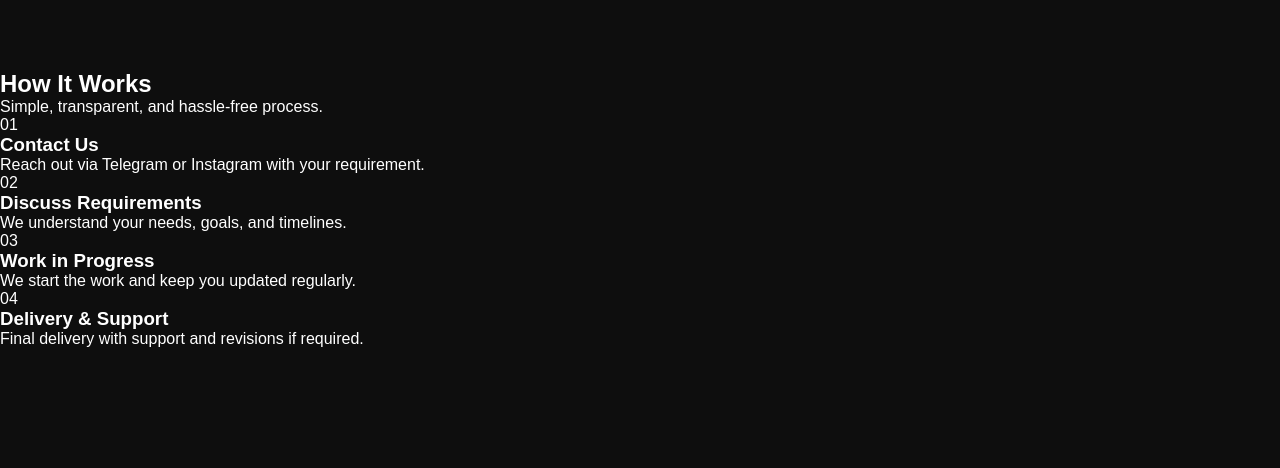
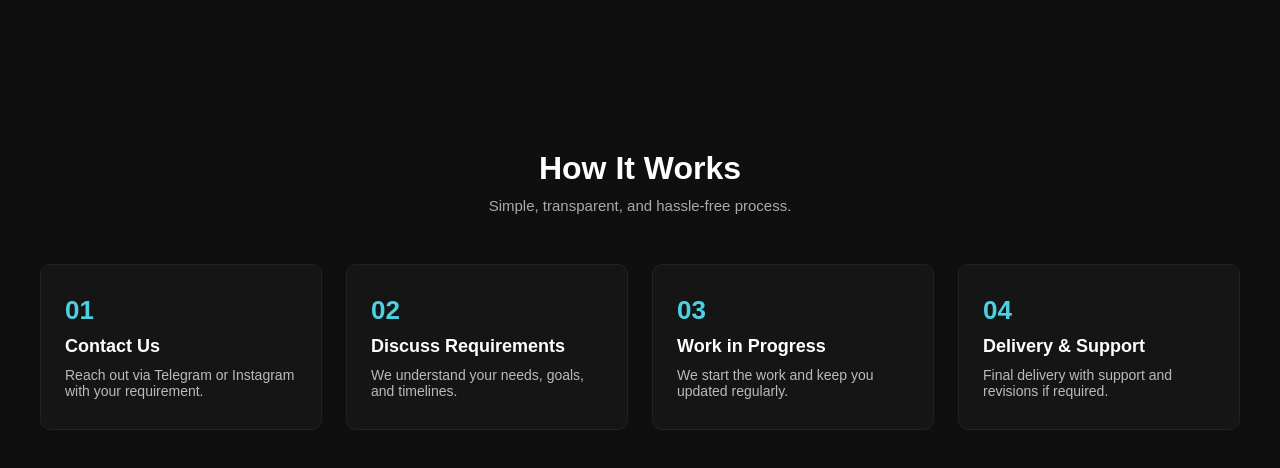
Before and after one commit to rajendra9315/flowbyte-studio, a plain HTML site: page index.html in a window 1280 px wide. Shown: the part 1848-2316 px from the top of the page. Before the commit the page ends 2196 px from the top, so only its background shows below. Drawn offline with Linux system fonts and the light colour scheme; a script that the page names is missing.

Commit message:
Style how it works section

```diff
--- a/assets/css/main.css
+++ b/assets/css/main.css
@@ -343,3 +343,65 @@ body {
   transform: translateY(-6px);
   border-color: #4dd0e1;
 }
+
+/* ===== How It Works ===== */
+.how-it-works {
+  background: #0f0f0f;
+  padding: 80px 20px;
+}
+
+.how-container {
+  max-width: 1200px;
+  margin: auto;
+  text-align: center;
+}
+
+.how-it-works h2 {
+  font-size: 32px;
+  margin-bottom: 10px;
+}
+
+.how-intro {
+  color: #aaa;
+  margin-bottom: 50px;
+  font-size: 15px;
+}
+
+.how-steps {
+  display: grid;
+  grid-template-columns: repeat(auto-fit, minmax(240px, 1fr));
+  gap: 24px;
+}
+
+/* Step Card */
+.how-step {
+  background: #151515;
+  padding: 30px 24px;
+  border-radius: 10px;
+  border: 1px solid #222;
+  text-align: left;
+  transition: 0.3s ease;
+}
+
+.how-step:hover {
+  transform: translateY(-6px);
+  border-color: #4dd0e1;
+}
+
+.step-number {
+  font-size: 26px;
+  font-weight: bold;
+  color: #4dd0e1;
+  display: block;
+  margin-bottom: 10px;
+}
+
+.how-step h3 {
+  font-size: 18px;
+  margin-bottom: 10px;
+}
+
+.how-step p {
+  font-size: 14px;
+  color: #bbb;
+}
```
